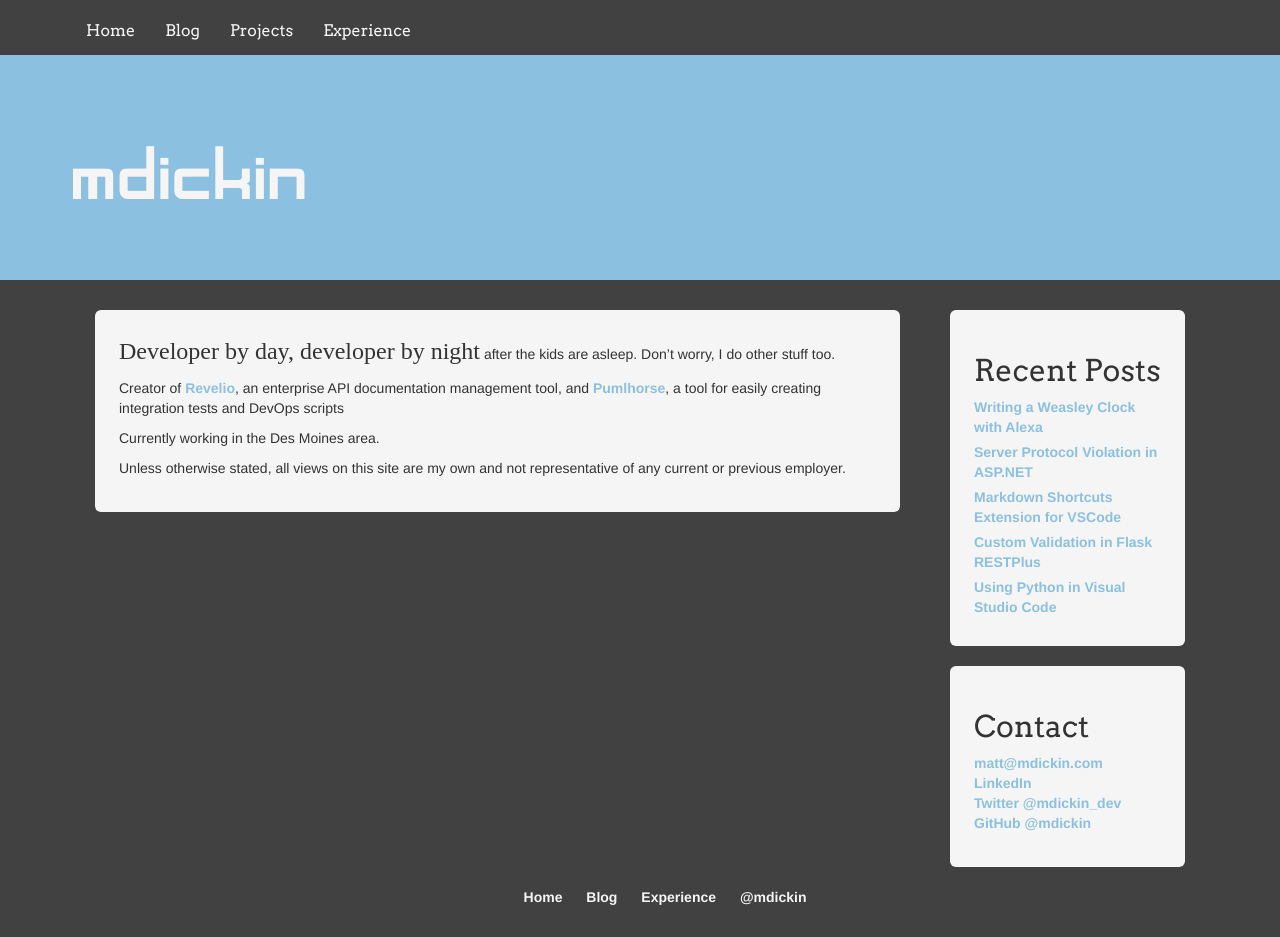
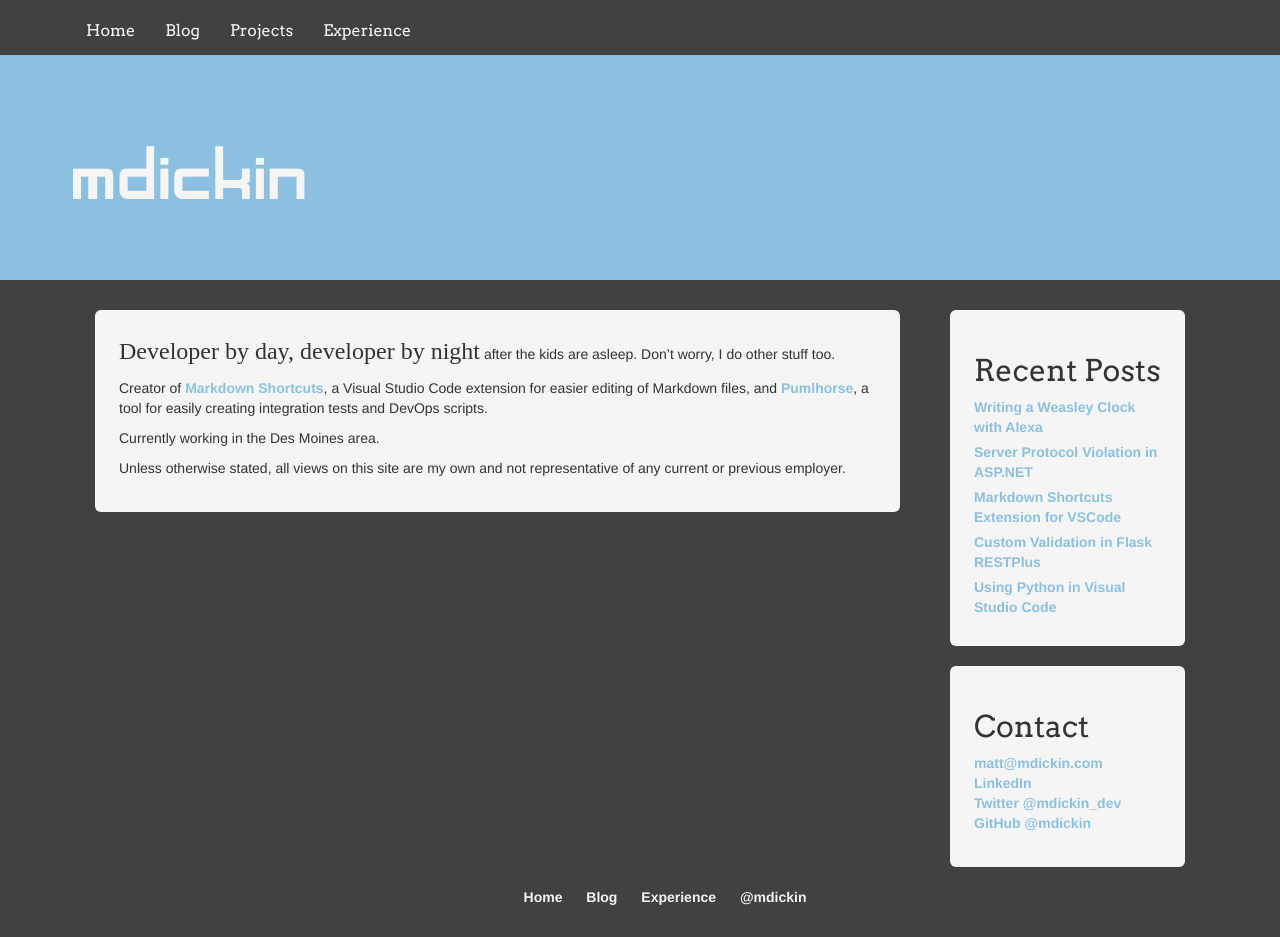
Before and after one commit to mdickin/mdickin.github.io, a Jekyll site: the page built from index.md, in a window 1280 px wide. Built offline with Jekyll 4.4.1, drawn with Linux system fonts in a browser that asks for light colours; nearby versions of some CDN libraries.

Commit message:
Update index.md

```diff
--- a/index.md
+++ b/index.md
@@ -5,8 +5,7 @@ layout: article
 
 <span class="booming-voice">Developer by day, developer by night</span> after the kids are asleep. Don’t worry, I do other stuff too.
 
-Creator of [Revelio](https://getrevelio.com), an enterprise API documentation management tool, and [Pumlhorse](http://pumlhorse.com),
-a tool for easily creating integration tests and DevOps scripts
+Creator of [Markdown Shortcuts](https://github.com/mdickin/vscode-markdown-shortcuts), a Visual Studio Code extension for easier editing of Markdown files, and [Pumlhorse](http://pumlhorse.com), a tool for easily creating integration tests and DevOps scripts.
 
 Currently working in the Des Moines area.
 
```
